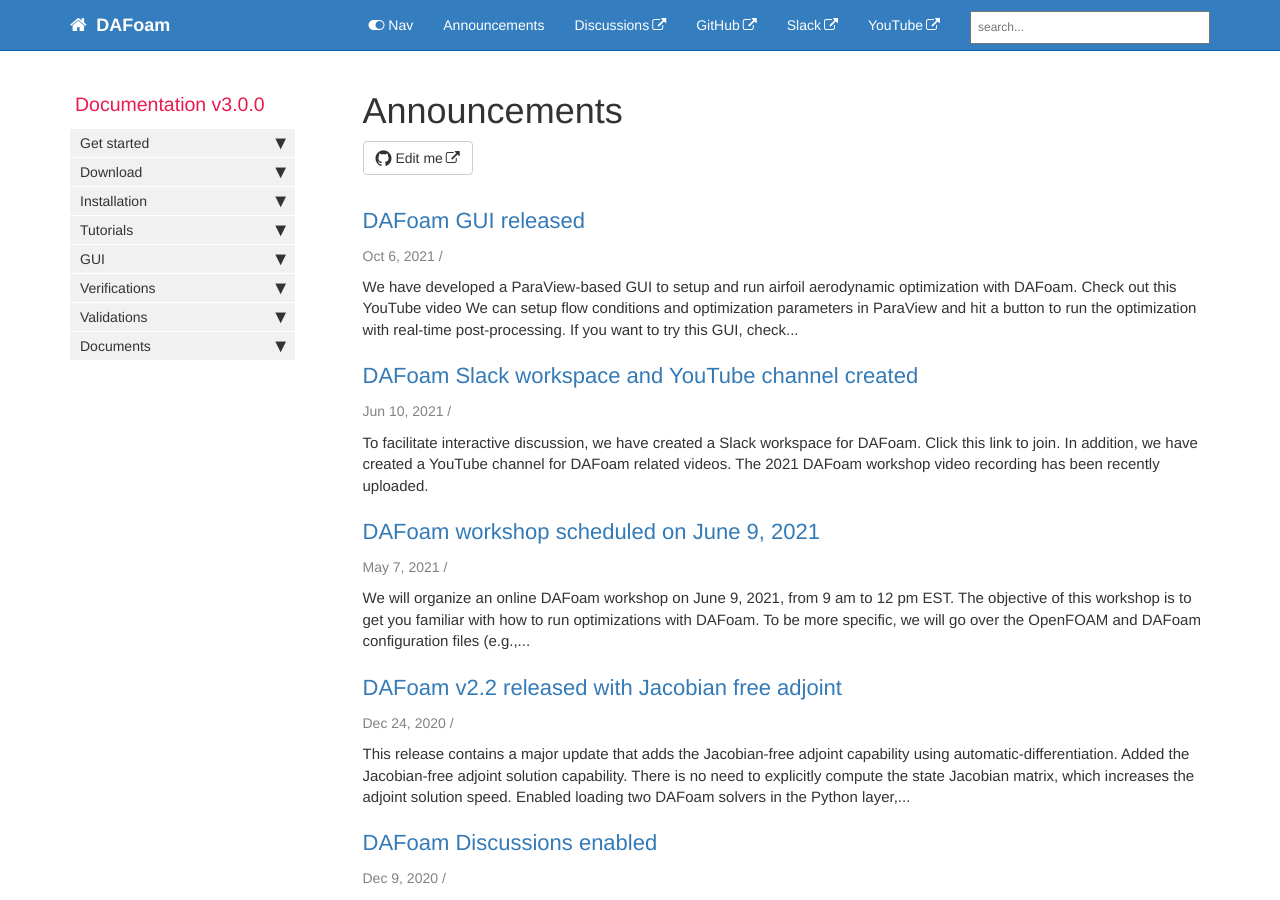
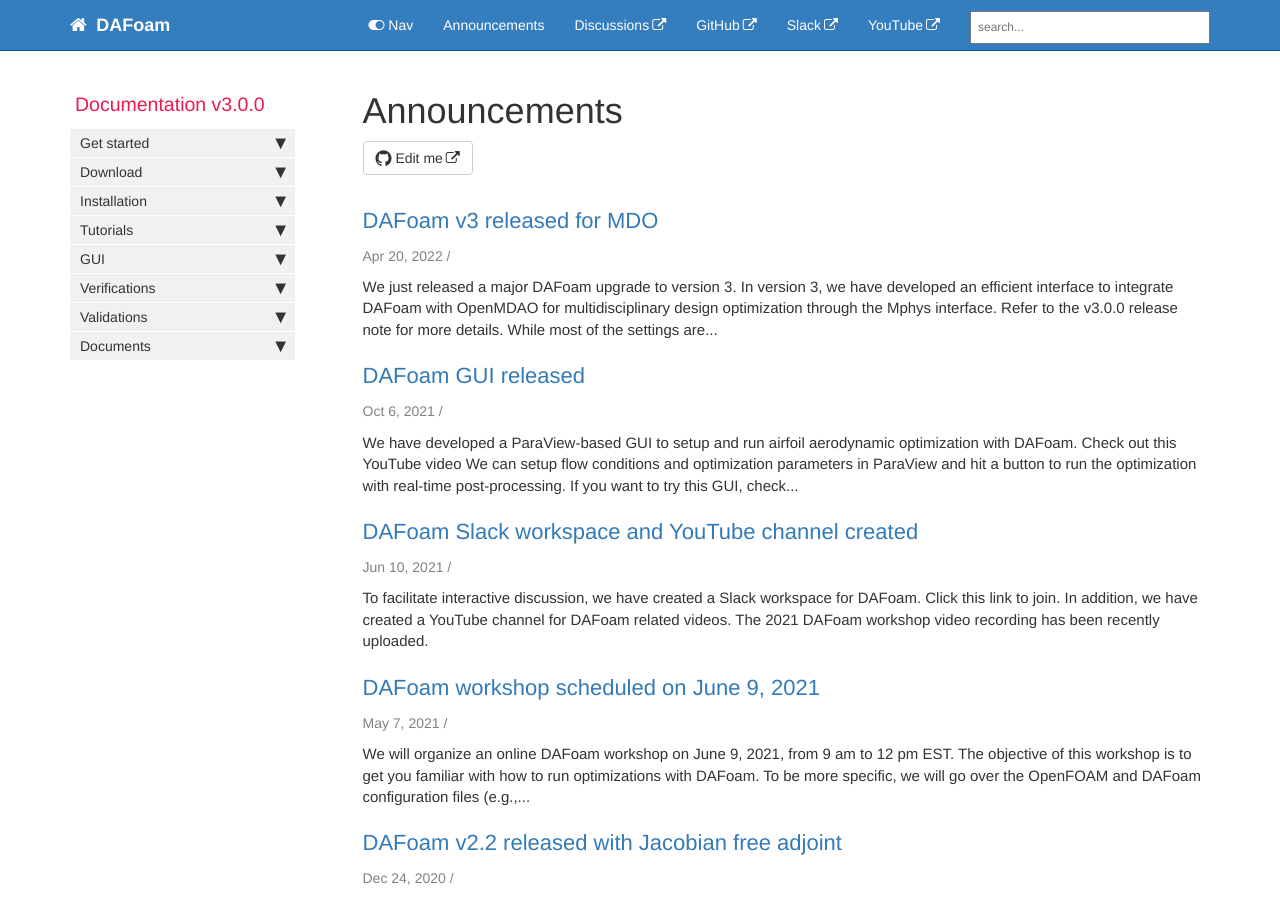
Before and after one commit to DAFoam/DAFoam.github.io, a Jekyll site: the page built from pages/news/news.html, in a window 1280 px wide and 900 px high. Built offline with Jekyll 4.4.1, drawn with Linux system fonts in a browser that asks for light colours; comment, search, counter and statistics services are not loaded.

Commit message:
content update

```diff
--- /dev/null
+++ b/_posts/2022-04-20-dafoam-v3-released.md
@@ -0,0 +1,13 @@
+---
+title:  "DAFoam v3 released for MDO"
+categories: jekyll update
+permalink: dafoam_v3_released.html
+---
+
+We just released a major DAFoam upgrade to version 3. In version 3, we have developed an efficient interface to integrate DAFoam with [OpenMDAO](https://github.com/OpenMDAO/OpenMDAO) for multidisciplinary design optimization through the [Mphys](https://github.com/OpenMDAO/Mphys) interface. Refer to the [v3.0.0](https://github.com/mdolab/dafoam/releases/tag/v3.0.0) release note for more details.
+
+While most of the settings are exact same as before, version 3 uses very different runScript.py because it is coupled with OpenMDAO. We suggest users get familiar with OpenMDAO before using DAFoam v3 run scripts. Check the Getting Started section from the [OpenMDAO documentation](https://openmdao.org/newdocs/versions/latest/getting_started/getting_started.html).
+
+We have also updated some of the [tutorials](https://github.com/dafoam/tutorials) for v3. The version 2 run scripts are now called _v2.py. **NOTE: All the version 2 run scripts are currently compatible with DAFoam v3**. In other words, you can use DAFoam v3.0.0 to run any v2 scripts. However, we may drop the support for v2 in the future.
+
+{% include links.html %}
```
Also changed, not shown: index.md (+0 -2 lines).
